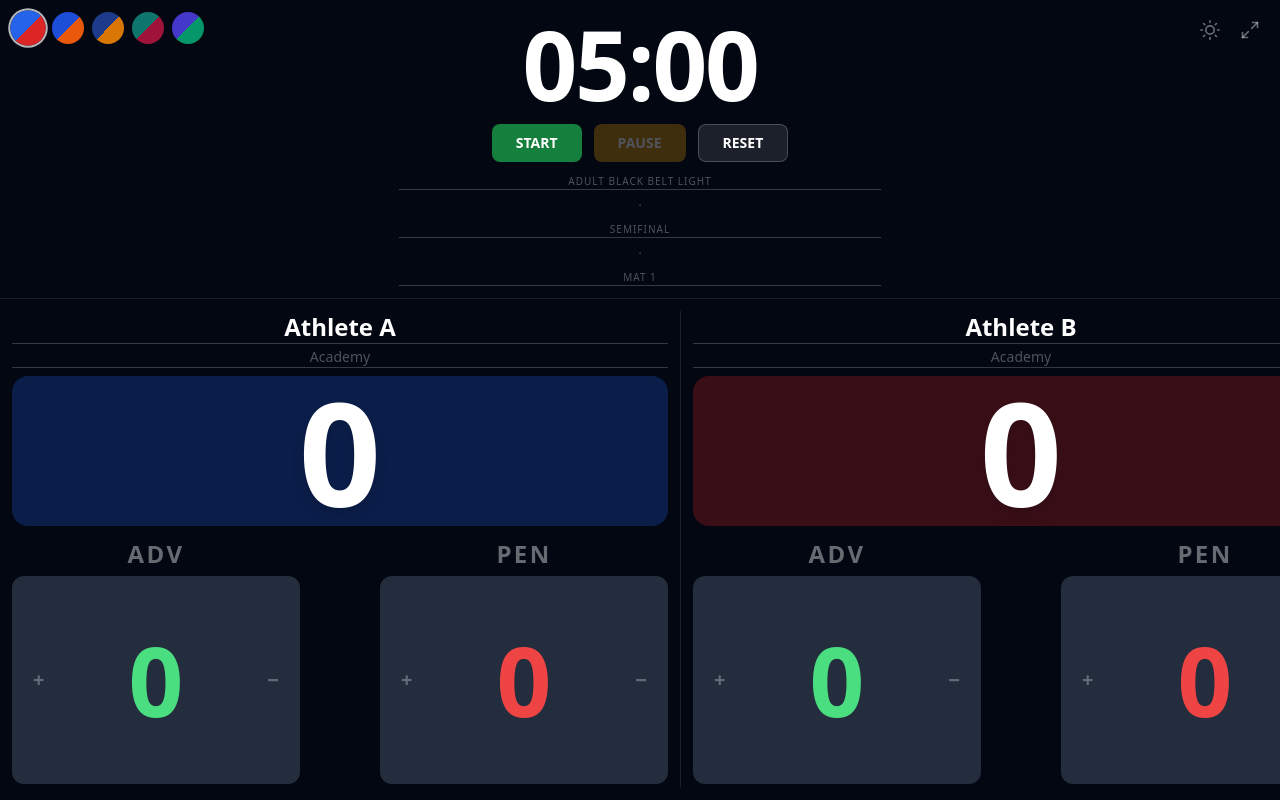
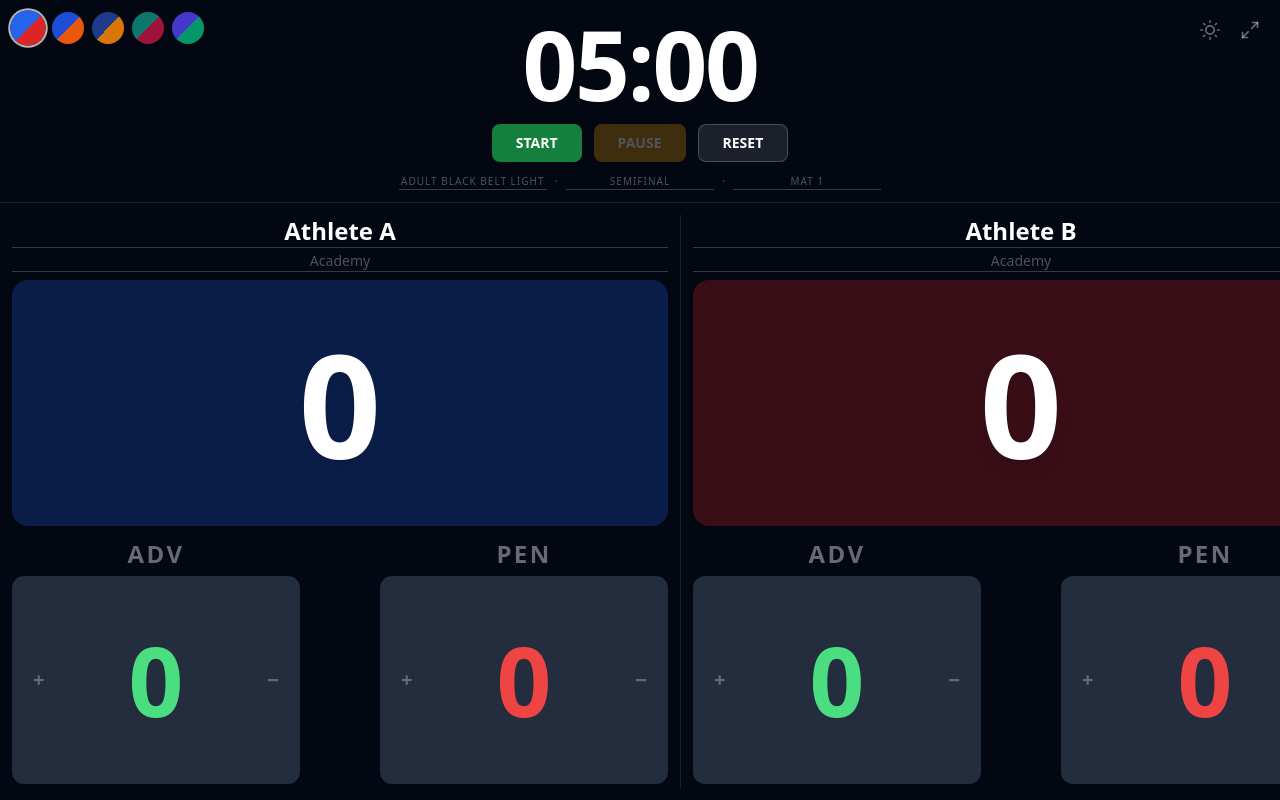
Before and after one commit to Cerpint4xt/bjj_tournament_system, a Next.js app: page / in a window 1280 px wide. Built offline with nearby package versions, Linux system fonts and the light colour scheme.

Commit message:
Keep scoreboard metadata on one desktop line

```diff
--- a/app/globals.css
+++ b/app/globals.css
@@ -33,6 +33,7 @@ body {
   }
 
   .scoreboard-meta {
+    flex-wrap: wrap;
     gap: 0.35rem;
   }
 
--- a/app/page.tsx
+++ b/app/page.tsx
@@ -364,7 +364,7 @@ export default function Scoreboard() {
           </button>
         </div>
 
-        <div className="scoreboard-meta flex flex-wrap items-center justify-center gap-2 px-4">
+        <div className="scoreboard-meta flex items-center justify-center gap-2 px-4">
           <EditableText value={match.category} onChange={(v) => setMatch((p) => ({ ...p, category: v }))}
             className={`text-[10px] tracking-widest uppercase w-44 ${t.muted}`} placeholder="Category" t={t} />
           <span className={`text-xs ${t.muted}`}>·</span>
```
